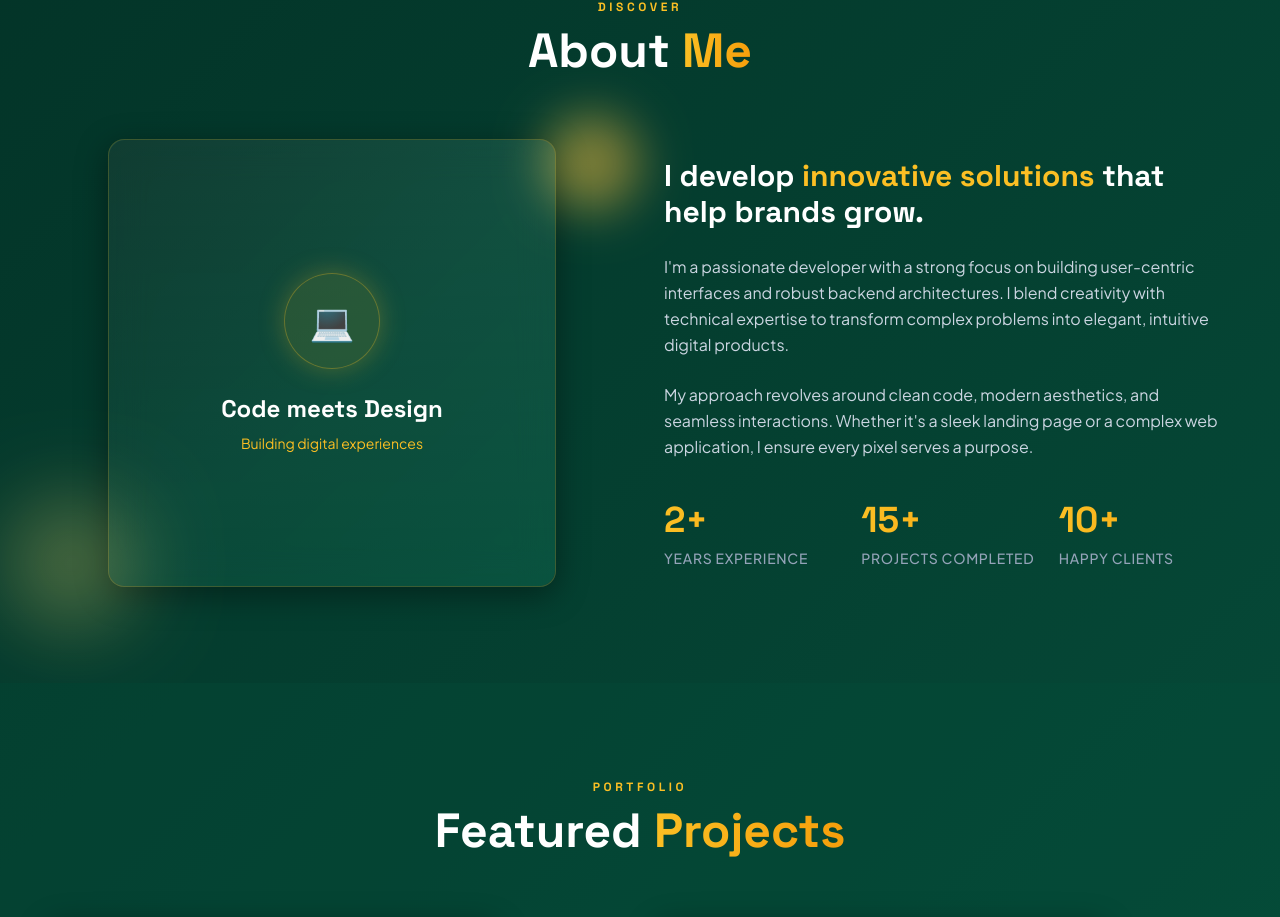
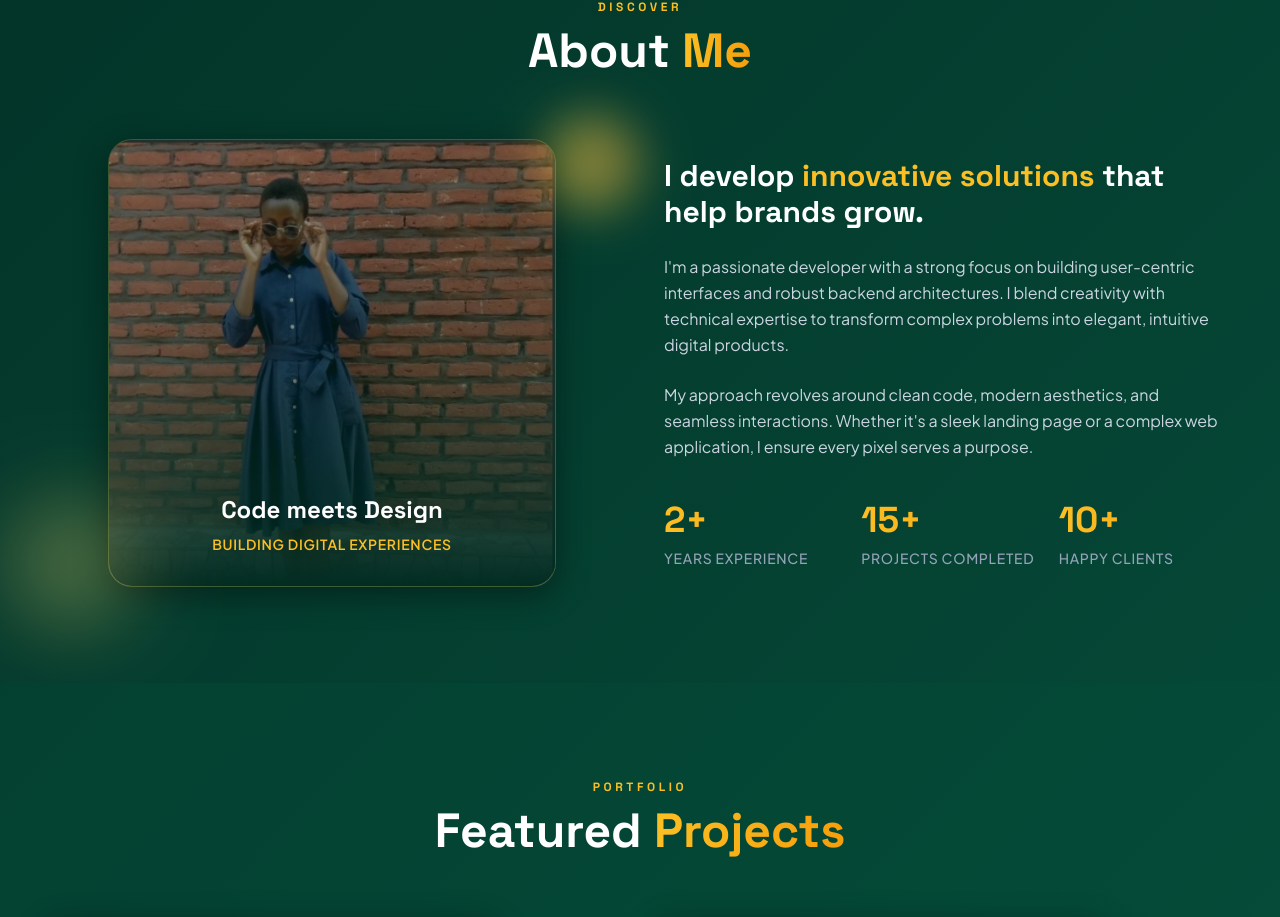
Before and after one commit to Kaliza-e/Kaliza, a React (Vite) app in the folder my-porfolio/: page / in a window 1280 px wide. Shown: the part 897-1814 px from the top of the page. Built offline with nearby package versions, Linux system fonts and the light colour scheme.

Commit message:
updated the ui

```diff
--- a/my-porfolio/src/components/About.jsx
+++ b/my-porfolio/src/components/About.jsx
@@ -1,6 +1,7 @@
 import { useEffect } from 'react'
 import { motion, useMotionValue, useTransform, animate } from 'framer-motion'
 import { useInView } from 'react-intersection-observer'
+import avatarImg from '../assets/avatar.jpg'
 
 const stats = [
   { label: 'Years Experience', value: 2, suffix: '+' },
@@ -49,14 +50,17 @@ export default function About() {
             viewport={{ once: true }}
             transition={{ duration: 0.8, type: "spring" }}
           >
-            <div className="glass-card p-10 aspect-square max-w-md mx-auto flex items-center justify-center border-cyan-400/20 group hover:-translate-y-4 transition-transform duration-500">
-              <div className="absolute inset-0 bg-grad-hero opacity-50 rounded-2xl transition-opacity group-hover:opacity-80"></div>
-              <div className="relative z-10 text-center">
-                <div className="w-24 h-24 rounded-full bg-cyan-400/10 border border-cyan-400/30 flex items-center justify-center mx-auto mb-6 shadow-glow group-hover:scale-110 transition-transform duration-500">
-                  <span className="text-4xl">💻</span>
-                </div>
-                <h3 className="text-2xl font-display font-bold text-white mb-2">Code meets Design</h3>
-                <p className="text-cyan-400 text-sm">Building digital experiences</p>
+            <div className="glass-card aspect-square max-w-md mx-auto relative overflow-hidden border-cyan-400/20 group hover:-translate-y-4 transition-transform duration-500 rounded-3xl">
+              <div className="absolute inset-0 bg-navy-900/40 group-hover:bg-transparent transition-colors duration-500 z-10 pointer-events-none"></div>
+              <img
+                src={avatarImg}
+                alt="Profile Avatar"
+                className="w-full h-full object-cover transform group-hover:scale-105 transition-transform duration-700 ease-in-out"
+              />
+              <div className="absolute inset-0 bg-gradient-to-t from-navy-900 via-navy-900/20 to-transparent z-10 pointer-events-none"></div>
+              <div className="absolute bottom-8 left-8 right-8 z-20 text-center">
+                <h3 className="text-2xl font-display font-bold text-white mb-2 drop-shadow-lg">Code meets Design</h3>
+                <p className="text-cyan-400 text-sm font-semibold tracking-wider uppercase drop-shadow-md">Building digital experiences</p>
               </div>
             </div>
             {/* Decorative elements */}
```
